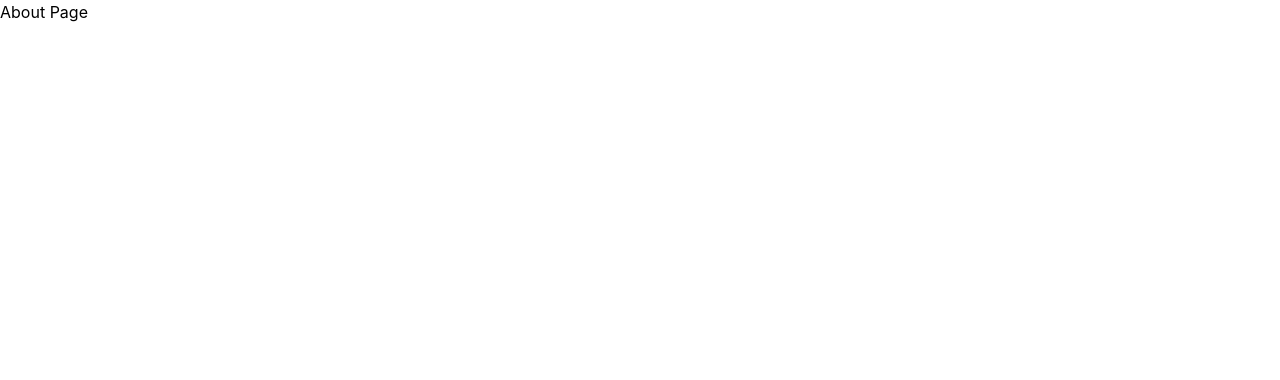
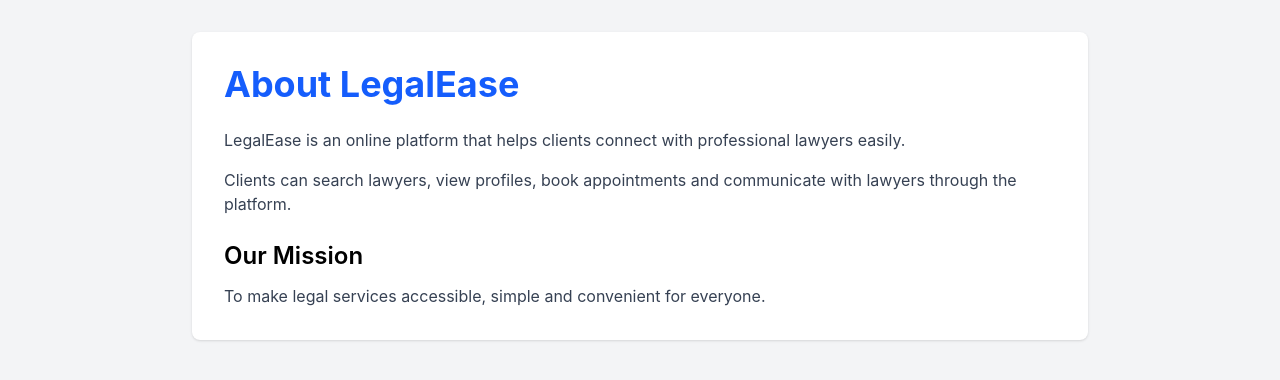
Before and after one commit to Fahad-Mehmood-Tech/LEGALEASE-Web-App, a React (Vite) app: page /about in a window 1280 px wide. Shown: the top 380 px of the page. Built offline with nearby package versions, Linux system fonts and the light colour scheme.

Commit message:
modified:   src/pages/About.jsx

```diff
--- a/src/pages/About.jsx
+++ b/src/pages/About.jsx
@@ -1,5 +1,32 @@
-const About = () => {
-    return <div>About Page</div>;
-};
+function About() {
+    return (
+        <div className="min-h-screen p-8 bg-gray-100">
+            <div className="max-w-4xl mx-auto bg-white p-8 rounded-lg shadow">
+                <h1 className="text-4xl font-bold text-blue-600 mb-6">
+                    About LegalEase
+                </h1>
+
+                <p className="mb-4 text-gray-700">
+                    LegalEase is an online platform that helps clients connect
+                    with professional lawyers easily.
+                </p>
+
+                <p className="mb-4 text-gray-700">
+                    Clients can search lawyers, view profiles, book appointments
+                    and communicate with lawyers through the platform.
+                </p>
+
+                <h2 className="text-2xl font-semibold mt-6 mb-3">
+                    Our Mission
+                </h2>
+
+                <p className="text-gray-700">
+                    To make legal services accessible, simple and convenient
+                    for everyone.
+                </p>
+            </div>
+        </div>
+    );
+}
 
 export default About;
```
